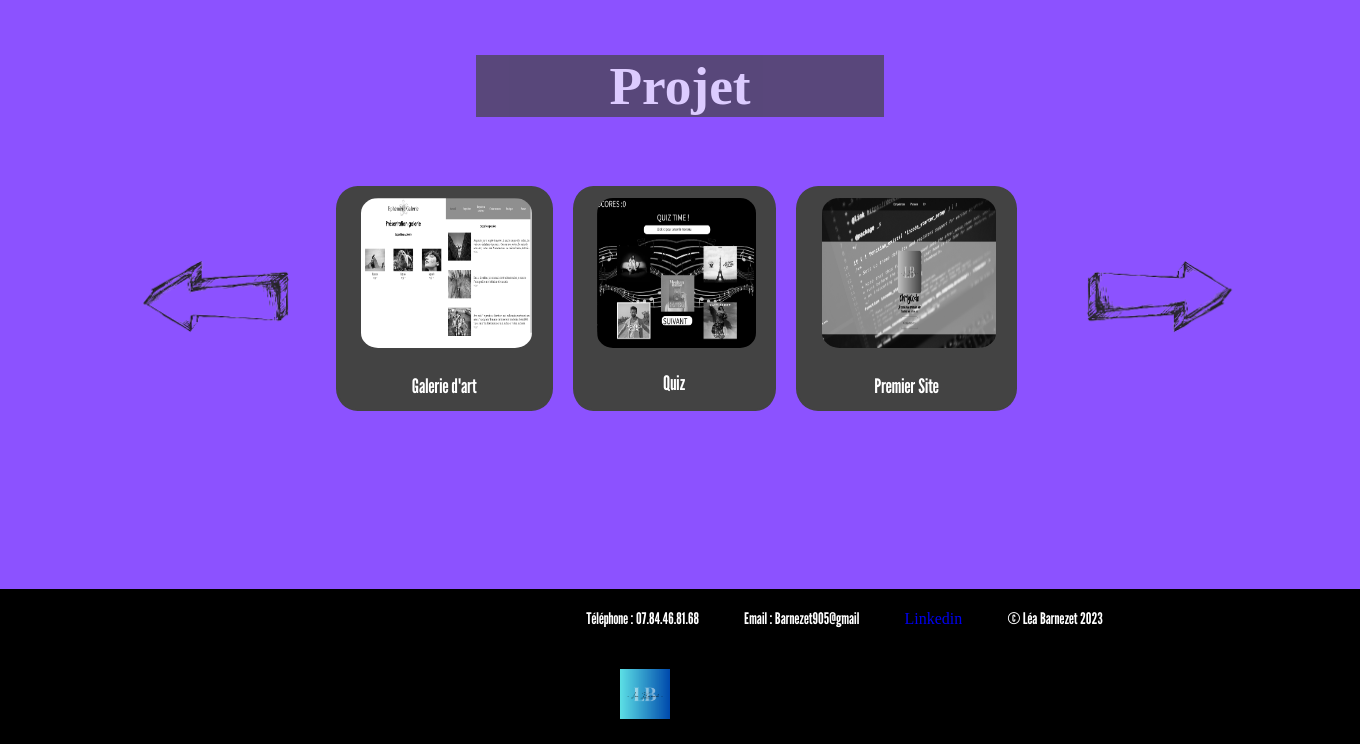
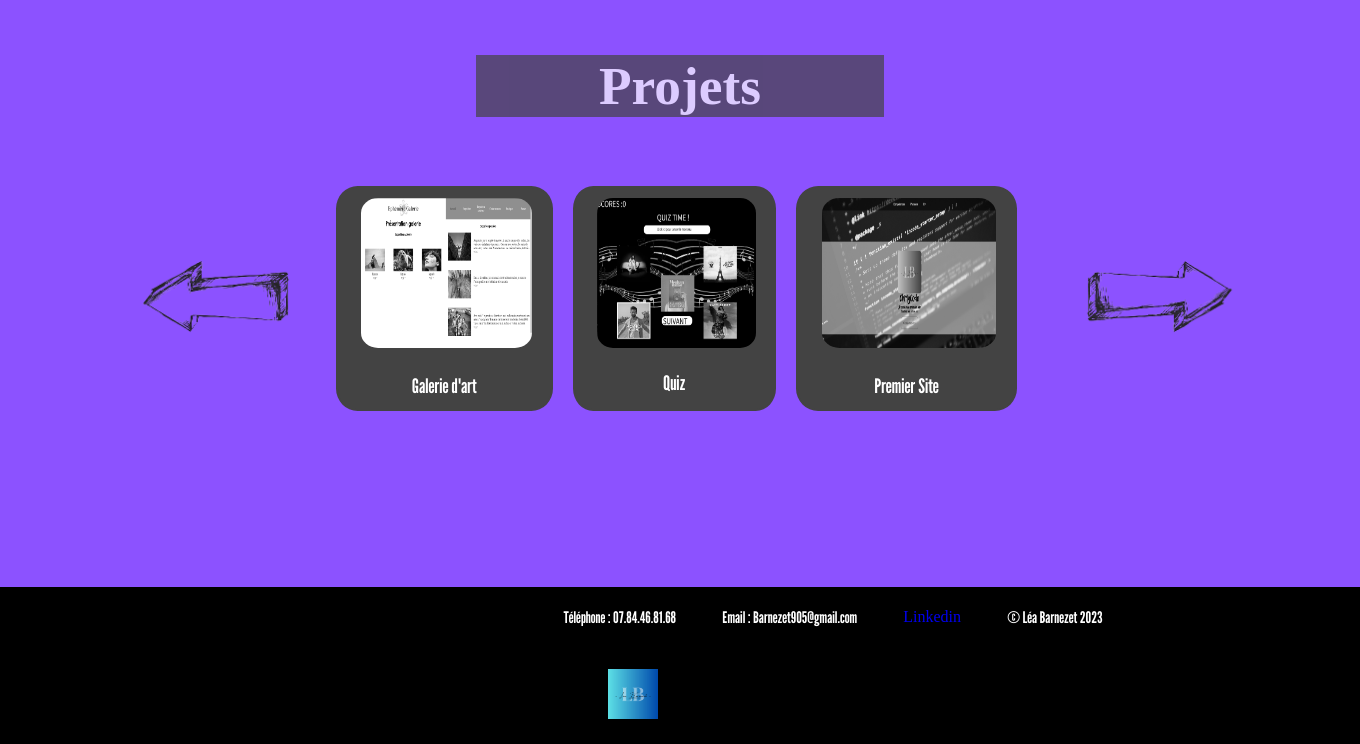
Before and after one commit to lea905/lea905.github.io, a PHP site: page /Projet.html in a window 1360 px wide; the page is wider, and only the part inside the window is pictured. Shown: the part 56-800 px from the top of that part. Run offline with PHP 8.4, Linux system fonts and the light colour scheme; some web fonts are replaced.

Commit message:
modification footer

```diff
--- a/CandyCrush.html
+++ b/CandyCrush.html
@@ -50,7 +50,7 @@
                 <p>Téléphone : 07.84.46.81.68</p>
             </li>
             <li>
-                <p>Email : Barnezet905@gmail</p>
+                <p>Email : Barnezet905@gmail.com</p>
             </li>
             <li><a id="linkedin" href="https://www.linkedin.com/in/léa-barnezet-333aa8267/" target="_blank">Linkedin</a>
             </li>
--- a/Competences.html
+++ b/Competences.html
@@ -149,7 +149,7 @@
                 <p>Téléphone : 07.84.46.81.68</p>
             </li>
             <li>
-                <p>Email : Barnezet905@gmail</p>
+                <p>Email : Barnezet905@gmail.com</p>
             </li>
             <li><a id="linkedin" href="https://www.linkedin.com/in/léa-barnezet-333aa8267/" target="_blank">Linkedin</a>
             </li>
--- a/Contact.html
+++ b/Contact.html
@@ -48,7 +48,7 @@
                 <p>Téléphone : 07.84.46.81.68</p>
             </li>
             <li>
-                <p>Email : Barnezet905@gmail</p>
+                <p>Email : Barnezet905@gmail.com</p>
             </li>
             <li><a id="linkedin" href="https://www.linkedin.com/in/léa-barnezet-333aa8267/" target="_blank">Linkedin</a></li>
             <li>
--- a/EditeurLivre.html
+++ b/EditeurLivre.html
@@ -52,7 +52,7 @@
                 <p>Téléphone : 07.84.46.81.68</p>
             </li>
             <li>
-                <p>Email : Barnezet905@gmail</p>
+                <p>Email : Barnezet905@gmail.com</p>
             </li>
             <li><a id="linkedin" href="https://www.linkedin.com/in/léa-barnezet-333aa8267/" target="_blank">Linkedin</a>
             </li>
--- a/Galery_art.html
+++ b/Galery_art.html
@@ -51,7 +51,7 @@
                 <p>Téléphone : 07.84.46.81.68</p>
             </li>
             <li>
-                <p>Email : Barnezet905@gmail</p>
+                <p>Email : Barnezet905@gmail.com</p>
             </li>
             <li><a id="linkedin" href="https://www.linkedin.com/in/léa-barnezet-333aa8267/" target="_blank">Linkedin</a>
             </li>
--- a/Nonogramme.html
+++ b/Nonogramme.html
@@ -55,7 +55,7 @@
                 <p>Téléphone : 07.84.46.81.68</p>
             </li>
             <li>
-                <p>Email : Barnezet905@gmail</p>
+                <p>Email : Barnezet905@gmail.com</p>
             </li>
             <li><a id="linkedin" href="https://www.linkedin.com/in/léa-barnezet-333aa8267/" target="_blank">Linkedin</a>
             </li>
--- a/PremierSite.html
+++ b/PremierSite.html
@@ -27,7 +27,7 @@
         </nav>
     </header>
     <main id="main_galery">
-        <h1>Quiz</h1>
+        <h1>Premier Site</h1>
         <div id="slideshow_text_projet_Psite">
             <div id="slideshow_Psite">
                 <div class="image_Psite">
@@ -51,7 +51,7 @@
                 <p>Téléphone : 07.84.46.81.68</p>
             </li>
             <li>
-                <p>Email : Barnezet905@gmail</p>
+                <p>Email : Barnezet905@gmail.com</p>
             </li>
             <li><a id="linkedin" href="https://www.linkedin.com/in/léa-barnezet-333aa8267/" target="_blank">Linkedin</a>
             </li>
--- a/Projet.html
+++ b/Projet.html
@@ -37,7 +37,7 @@
         </nav>
     </header>
     <main id="main_projet">
-        <h1>Projet</h1>
+        <h1>Projets</h1>
         <div class="gallery-fleche">
             <span><img src="img/flecheG.png" id="backBtn" alt="bouton"></span>
             <div class="gallery">
@@ -106,7 +106,7 @@
                 <p>Téléphone : 07.84.46.81.68</p>
             </li>
             <li>
-                <p>Email : Barnezet905@gmail</p>
+                <p>Email : Barnezet905@gmail.com</p>
             </li>
             <li><a id="linkedin" href="https://www.linkedin.com/in/léa-barnezet-333aa8267/" target="_blank">Linkedin</a>
             </li>
--- a/Quiz.html
+++ b/Quiz.html
@@ -57,7 +57,7 @@
                 <p>Téléphone : 07.84.46.81.68</p>
             </li>
             <li>
-                <p>Email : Barnezet905@gmail</p>
+                <p>Email : Barnezet905@gmail.com</p>
             </li>
             <li><a id="linkedin" href="https://www.linkedin.com/in/léa-barnezet-333aa8267/" target="_blank">Linkedin</a>
             </li>
--- a/index.html
+++ b/index.html
@@ -76,7 +76,7 @@
                 <p>Téléphone : 07.84.46.81.68</p>
             </li>
             <li>
-                <p>Email : Barnezet905@gmail</p>
+                <p>Email : Barnezet905@gmail.com</p>
             </li>
             <li><a id="linkedin" href="https://www.linkedin.com/in/léa-barnezet-333aa8267/" target="_blank">Linkedin</a>
             </li>
--- a/style.css
+++ b/style.css
@@ -153,7 +153,7 @@ footer {
 }
 
 footer ul{
-    padding-left: 25%;
+    padding-left: 23%;
 }
 
 footer li {
@@ -562,7 +562,7 @@ svg {
 }
 
 #footerSecond ul{
-    padding-left: 24.2%;
+    padding-left: 22.5%;
 }
 
 #footerSecond li {
@@ -696,7 +696,7 @@ svg {
 }
 
 #footer_projet ul{
-    padding-left: 24.2%;
+    padding-left: 22.5%;
 }
 
 #footer_projet li {
```
